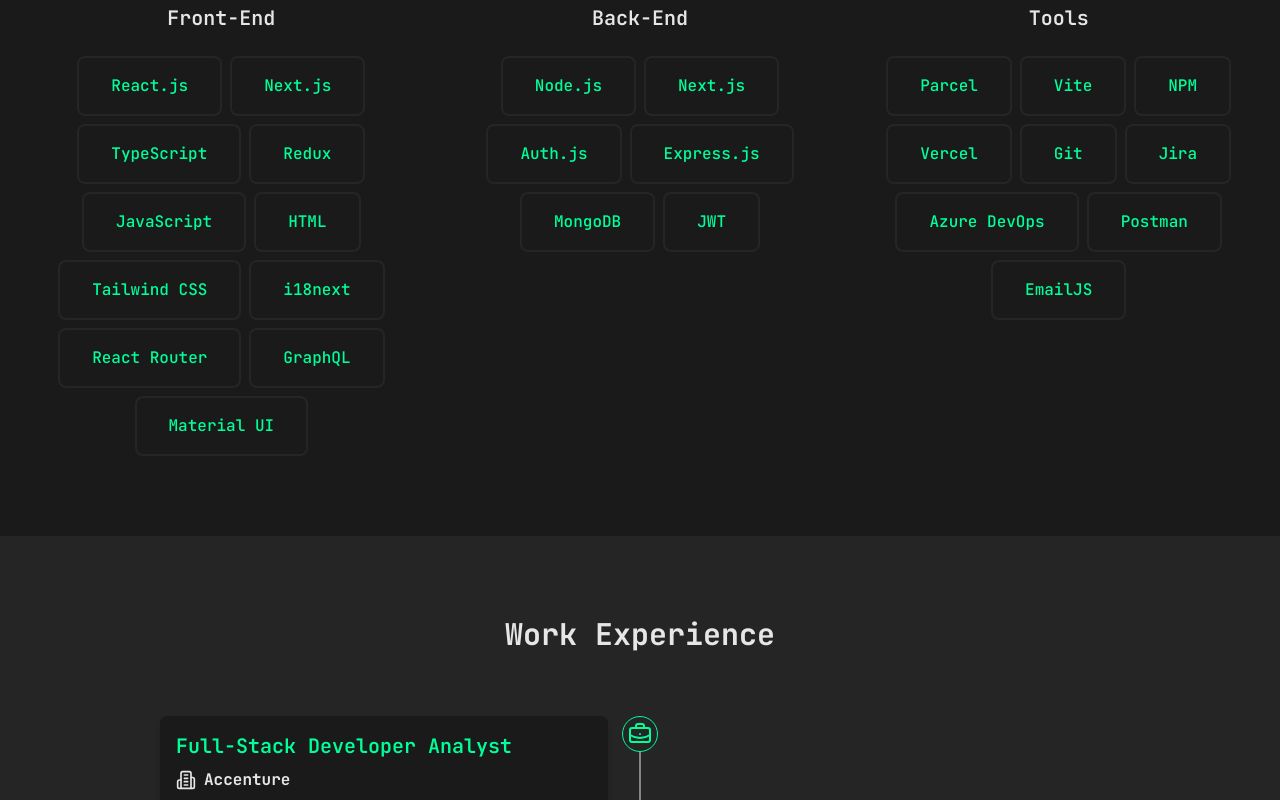
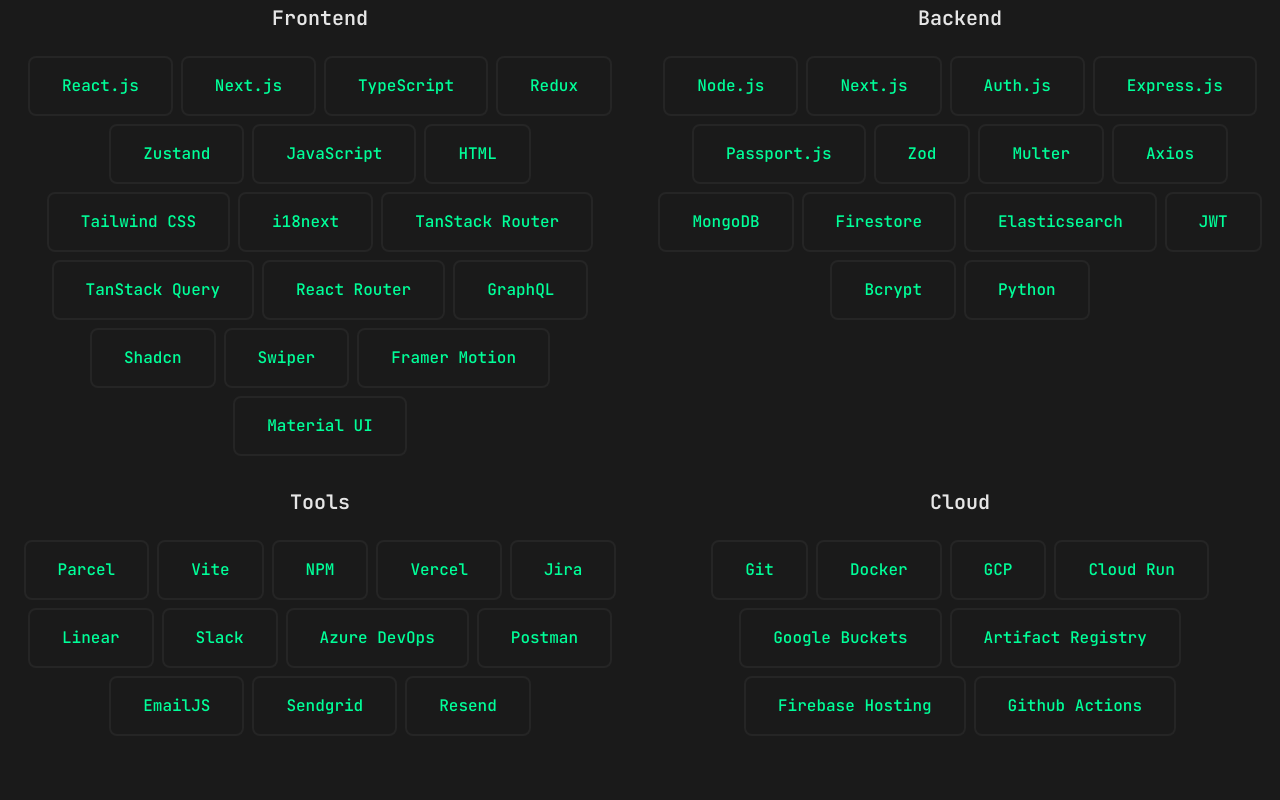
Before and after one commit to YashShrivastava10/portfolio, a Next.js app: page / in a window 1280 px wide. Shown: the part 960-1760 px from the top of the page. Built offline with nearby package versions, Linux system fonts and the light colour scheme.

Commit message:
Add Skills

```diff
--- a/src/constants/techStackData.ts
+++ b/src/constants/techStackData.ts
@@ -4,24 +4,58 @@
     "Next.js",
     "TypeScript",
     "Redux",
+    "Zustand",
     "JavaScript",
     "HTML",
     "Tailwind CSS",
     "i18next",
+    "TanStack Router",
+    "TanStack Query",
     "React Router",
     "GraphQL",
+    "Shadcn",
+    "Swiper",
+    "Framer Motion",
     "Material UI",
   ],
-  backend: ["Node.js", "Next.js", "Auth.js", "Express.js", "MongoDB", "JWT"],
+  backend: [
+    "Node.js",
+    "Next.js",
+    "Auth.js",
+    "Express.js",
+    "Passport.js",
+    "Zod",
+    "Multer",
+    "Axios",
+    "MongoDB",
+    "Firestore",
+    "Elasticsearch",
+    "JWT",
+    "Bcrypt",
+    "Python",
+  ],
   tools: [
     "Parcel",
     "Vite",
     "NPM",
     "Vercel",
-    "Git",
     "Jira",
+    "Linear",
+    "Slack",
     "Azure DevOps",
     "Postman",
     "EmailJS",
+    "Sendgrid",
+    "Resend",
+  ],
+  cloud: [
+    "Git",
+    "Docker",
+    "GCP",
+    "Cloud Run",
+    "Google Buckets",
+    "Artifact Registry",
+    "Firebase Hosting",
+    "Github Actions",
   ],
 };
--- a/src/pages/Skills.tsx
+++ b/src/pages/Skills.tsx
@@ -1,52 +1,150 @@
+// import CommonHeaderContainer from "@/components/common/CommonHeaderContainer";
+// import MotionContainer from "@/components/common/MotionContainer";
+// import RenderSkills from "@/components/Skills/RenderSkills";
+// import { techStack } from "@/constants/techStackData";
+
+// const Skills = () => {
+//   return (
+//     <section className="py-20" id="skills">
+//       <div className="container px-4 mx-auto">
+//         <CommonHeaderContainer>
+//           <>Skills & Technologies</>
+//         </CommonHeaderContainer>
+//         <div className="grid grid-cols-1 gap-6 lg:gap-2 md:grid-cols-3">
+//           {/* Front-End Column */}
+//           <MotionContainer
+//             initial={{ opacity: 0, x: -50 }}
+//             whileInView={{ opacity: 1, x: 0 }}
+//             transition={{ duration: 0.5 }}
+//           >
+//             <h3 className="mb-6 text-xl font-semibold text-center">
+//               Front-End
+//             </h3>
+//             <div className="flex flex-wrap justify-center gap-2">
+//               <RenderSkills skills={techStack.frontend} />
+//             </div>
+//           </MotionContainer>
+//           {/* Back-End Column */}
+//           <MotionContainer
+//             initial={{ opacity: 0, scale: 0.5 }}
+//             whileInView={{ opacity: 1, scale: 1 }}
+//             transition={{ duration: 0.5 }}
+//           >
+//             <h3 className="mb-6 text-xl font-semibold text-center">Back-End</h3>
+//             <div className="flex flex-wrap justify-center gap-2">
+//               <RenderSkills skills={techStack.backend} />
+//             </div>
+//           </MotionContainer>
+
+//           {/* Tools Column */}
+//           <MotionContainer
+//             initial={{ opacity: 0, x: -50 }}
+//             whileInView={{ opacity: 1, x: 0 }}
+//             transition={{ duration: 0.5 }}
+//           >
+//             <h3 className="mb-6 text-xl font-semibold text-center">Tools</h3>
+//             <div className="flex flex-wrap justify-center gap-2">
+//               <RenderSkills skills={techStack.tools} />
+//             </div>
+//           </MotionContainer>
+//         </div>
+//       </div>
+//     </section>
+//   );
+// };
+
+// export default Skills;
+
 import CommonHeaderContainer from "@/components/common/CommonHeaderContainer";
 import MotionContainer from "@/components/common/MotionContainer";
 import RenderSkills from "@/components/Skills/RenderSkills";
 import { techStack } from "@/constants/techStackData";
 
-const Skills = () => {
+// Type definitions
+interface TechStack {
+  frontend: string[];
+  backend: string[];
+  cloud: string[];
+  tools: string[];
+  [key: string]: string[]; // For future extensibility
+}
+
+interface TechCategory {
+  category: string;
+  skills: string[];
+}
+
+interface AnimationProps {
+  initial: {
+    opacity: number;
+    x?: number;
+    scale?: number;
+  };
+  whileInView: {
+    opacity: number;
+    x?: number;
+    scale?: number;
+  };
+  transition: {
+    duration: number;
+    delay?: number;
+  };
+}
+
+const Skills = (): JSX.Element => {
+  // Convert techStack object to array for easier mapping
+  const techCategories: TechCategory[] = Object.entries(
+    techStack as TechStack
+  ).map(([category, skills]) => ({
+    category: formatCategoryName(category),
+    skills,
+  }));
+
+  // Helper function to format category names (e.g., "frontend" to "Front-End")
+  function formatCategoryName(category: string): string {
+    return category
+      .split(/(?=[A-Z])|\b/)
+      .map((word) => word.charAt(0).toUpperCase() + word.slice(1).toLowerCase())
+      .join("-");
+  }
+
+  // Calculate animations for each category
+  const getAnimationProps = (index: number): AnimationProps => {
+    const isEven = index % 2 === 0;
+
+    if (isEven) {
+      return {
+        initial: { opacity: 0, x: -50 },
+        whileInView: { opacity: 1, x: 0 },
+        transition: { duration: 0.5, delay: index * 0.1 },
+      };
+    } else {
+      return {
+        initial: { opacity: 0, x: 50 },
+        whileInView: { opacity: 1, x: 0 },
+        transition: { duration: 0.5, delay: index * 0.1 },
+      };
+    }
+  };
+
   return (
     <section className="py-20" id="skills">
       <div className="container px-4 mx-auto">
         <CommonHeaderContainer>
           <>Skills & Technologies</>
         </CommonHeaderContainer>
-        <div className="grid grid-cols-1 gap-6 lg:gap-2 md:grid-cols-3">
-          {/* Front-End Column */}
-          <MotionContainer
-            initial={{ opacity: 0, x: -50 }}
-            whileInView={{ opacity: 1, x: 0 }}
-            transition={{ duration: 0.5 }}
-          >
-            <h3 className="mb-6 text-xl font-semibold text-center">
-              Front-End
-            </h3>
-            <div className="flex flex-wrap justify-center gap-2">
-              <RenderSkills skills={techStack.frontend} />
-            </div>
-          </MotionContainer>
-          {/* Back-End Column */}
-          <MotionContainer
-            initial={{ opacity: 0, scale: 0.5 }}
-            whileInView={{ opacity: 1, scale: 1 }}
-            transition={{ duration: 0.5 }}
-          >
-            <h3 className="mb-6 text-xl font-semibold text-center">Back-End</h3>
-            <div className="flex flex-wrap justify-center gap-2">
-              <RenderSkills skills={techStack.backend} />
-            </div>
-          </MotionContainer>
 
-          {/* Tools Column */}
-          <MotionContainer
-            initial={{ opacity: 0, x: -50 }}
-            whileInView={{ opacity: 1, x: 0 }}
-            transition={{ duration: 0.5 }}
-          >
-            <h3 className="mb-6 text-xl font-semibold text-center">Tools</h3>
-            <div className="flex flex-wrap justify-center gap-2">
-              <RenderSkills skills={techStack.tools} />
-            </div>
-          </MotionContainer>
+        <div className="grid grid-cols-1 gap-6 md:grid-cols-2 lg:gap-8">
+          {techCategories.map((tech, index) => (
+            <MotionContainer key={tech.category} {...getAnimationProps(index)}>
+              <h3 className="mb-6 text-xl font-semibold text-center">
+                {tech.category}
+              </h3>
+              <div className="flex flex-wrap justify-center gap-2">
+                <RenderSkills skills={tech.skills} />
+              </div>
+            </MotionContainer>
+          ))}
         </div>
       </div>
     </section>
```
